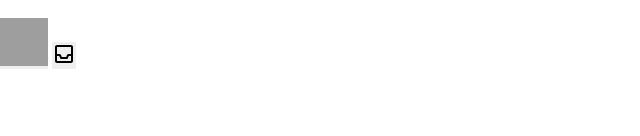
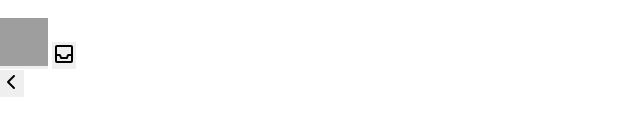
Before and after one commit to DariaSibova/Neumorphic, a plain HTML site: page index.html in a window 1280 px wide. Shown: the part 136-272 px from the top of the page, 0-640 px from the left. Drawn offline with Linux system fonts and the light colour scheme; grey boxes are pictures that could not be loaded.

Commit message:
1 file modified

```diff
--- a/index.html
+++ b/index.html
@@ -25,6 +25,12 @@
           </svg>
         </button>
       </header>
+      <main>
+        <div class="main__date-nav">
+          <button class="main__date-arrow-btn" type="button">
+            <svg class="icon" viewBox="0 0 24 24" height="24" width="24" xmlns="http://www.w3.org/2000/svg">
+              <path d="M14.7071 5.29289C15.0976 5.68342 15.0976 6.31658 14.7071 6.70711L9.41421 12L14.7071 17.2929C15.0976 17.6834 15.0976 18.3166 14.7071 18.7071C14.3166 19.0976 13.6834 19.0976 13.2929 18.7071L7.29289 12.7071C6.90237 12.3166 6.90237 11.6834 7.29289 11.2929L13.2929 5.29289C13.6834 4.90237 14.3166 4.90237 14.7071 5.29289Z" />
+            </svg>
 
   </body>
 </html>
```
